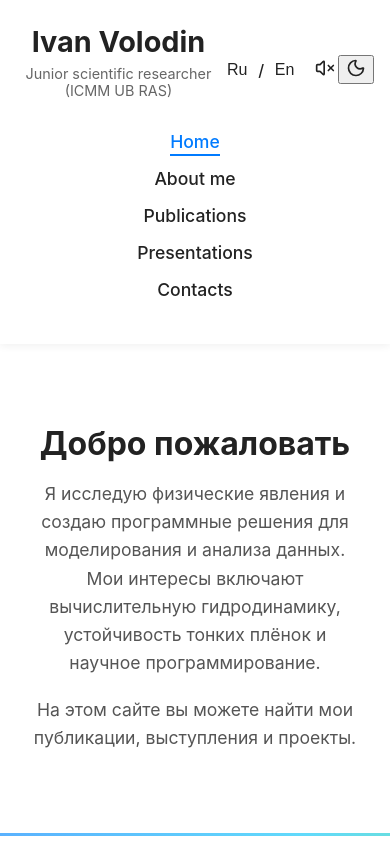
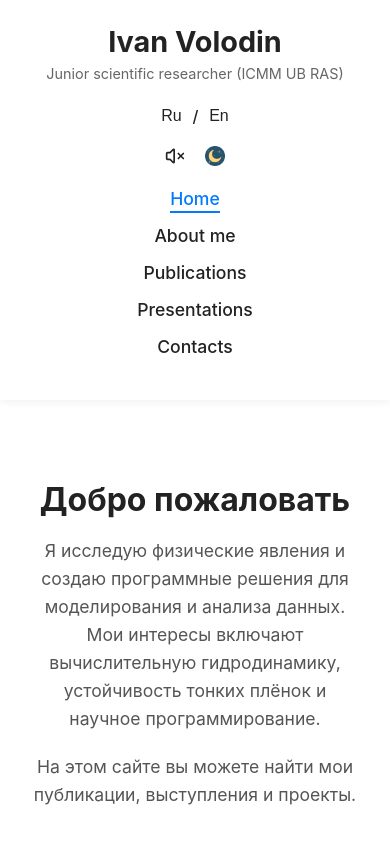
Before and after one commit to ivanwolodin/ivanvolodin, a React (Create React App) app: page / in a window 390 px wide. Shown: the top 844 px of the page. Built offline with nearby package versions, Linux system fonts and the light colour scheme.

Commit message:
Improved header visability

```diff
--- a/src/components/Header/Header.css
+++ b/src/components/Header/Header.css
@@ -6,12 +6,7 @@
   animation: fadeSlide 0.7s ease;
 }
 
-.header__controls {
-  display: flex;
-  align-items: center;
-  gap: 0.7rem;
-}
-
+.header__theme-btn,
 .header__sound-btn {
   background: none;
   border: none;
@@ -89,6 +84,14 @@
 .header__link_active::after {
   width: 100%;
 }
+
+.header__controls-wrapper {
+  display: flex;
+  flex-direction: column;
+  align-items: center;
+  gap: 0.5rem;
+}
+
 
 .header__icons {
   display: flex;
@@ -169,6 +172,20 @@
   color: var(--accent);
 }
 
+/* Адаптивность: "прыгнуть" под subtitle */
+@media (max-width: 700px) {
+  .header__controls-wrapper {
+    order: 1; /* можно использовать flex-order, если нужно сместить */
+    width: 100%;
+    margin-top: 0.5rem;
+  }
+
+  .header__icons {
+    justify-content: center;
+    width: 100%;
+  }
+}
+
 
 /* Адаптивность для меню */
 @media (max-width: 700px) {
--- a/src/components/Header/Header.js
+++ b/src/components/Header/Header.js
@@ -1,7 +1,9 @@
 import React, { useState, useEffect } from 'react';
 import { Link, useLocation } from 'react-router-dom';
 import { useTranslation } from "react-i18next";
-import { Volume2, VolumeX, Sun, Moon } from 'lucide-react';
+import { Volume2, VolumeX } from 'lucide-react';
+import sunIcon from '../../assets/icons/day.png';
+import moonIcon from '../../assets/icons/night.png';
 import './Header.css';
 
 function Header({ soundEnabled, setSoundEnabled, theme, toggleTheme }) {
@@ -34,8 +36,7 @@ function Header({ soundEnabled, setSoundEnabled, theme, toggleTheme }) {
           <p className="header__subtitle">{t("header.position")}</p>
         </div>
 
-        {/* Правая часть — язык + звук */}
-        <div className="header__controls">
+        <div className="header__controls-wrapper">
           <div className="header__lang">
             <button
               className={`header__lang-btn ${i18n.language === "ru" ? "header__lang-btn_active" : ""}`}
@@ -52,19 +53,20 @@ function Header({ soundEnabled, setSoundEnabled, theme, toggleTheme }) {
             </button>
           </div>
 
-          {/* Кнопка звука */}
-          <button className="header__sound-btn" onClick={toggleSound} title="Sound on/off">
-            {soundEnabled ? <Volume2 size={20} /> : <VolumeX size={20} />}
-          </button>
+          <div className="header__icons">
+            <button className="header__sound-btn" onClick={toggleSound} title="Sound on/off">
+              {soundEnabled ? <Volume2 size={20} /> : <VolumeX size={20} />}
+            </button>
+            <button className="header__theme-btn" onClick={toggleTheme} title="Toggle theme">
+              {theme === "dark" ? (
+                <img src={sunIcon} alt="Sun" width={20} height={20} />
+              ) : (
+                <img src={moonIcon} alt="Moon" width={20} height={20} />
+              )}
+            </button>
+          </div>
         </div>
 
-        <button
-            className="header__theme-btn"
-            onClick={toggleTheme}
-            title="Toggle theme"
-        >
-          {theme === "dark" ? <Sun size={20} /> : <Moon size={20} />}
-        </button>
 
       </div>
 
```
Also changed, not shown: src/assets/icons/day.png (added), src/assets/icons/night.png (added).
